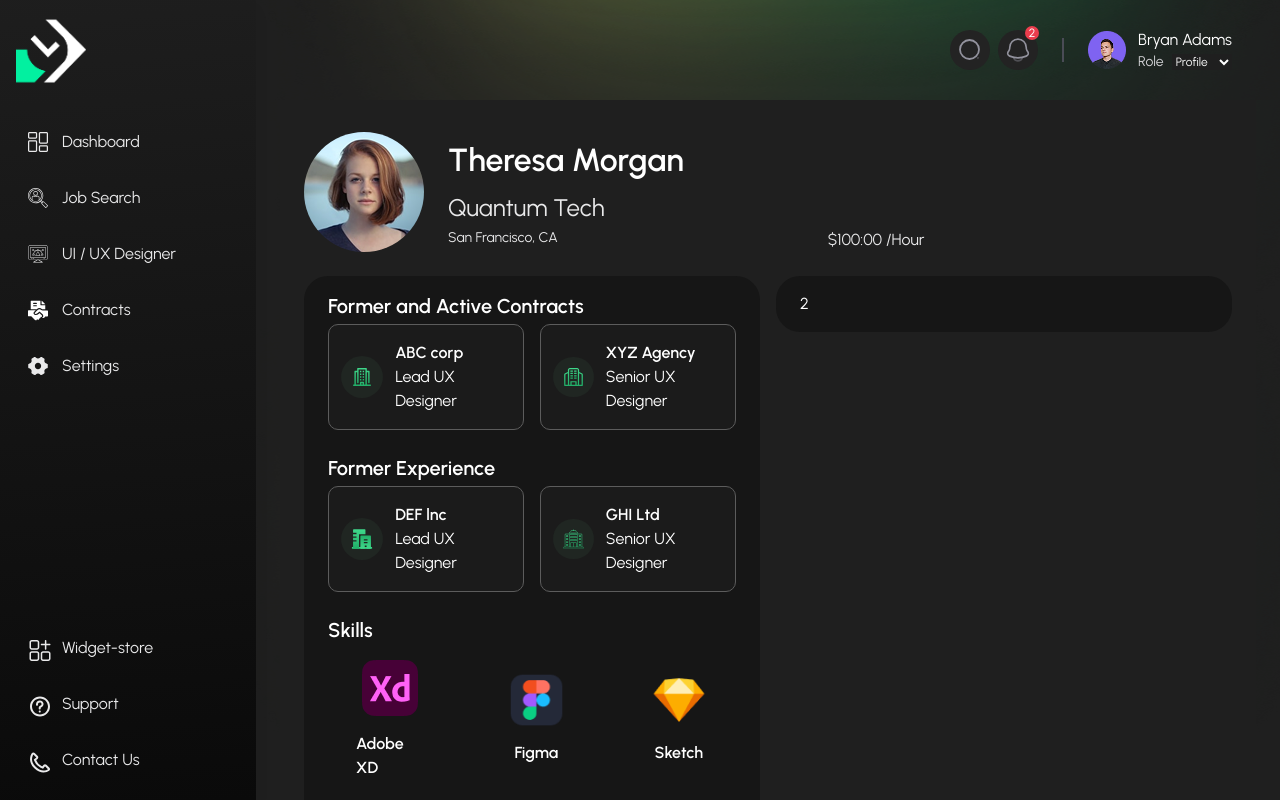
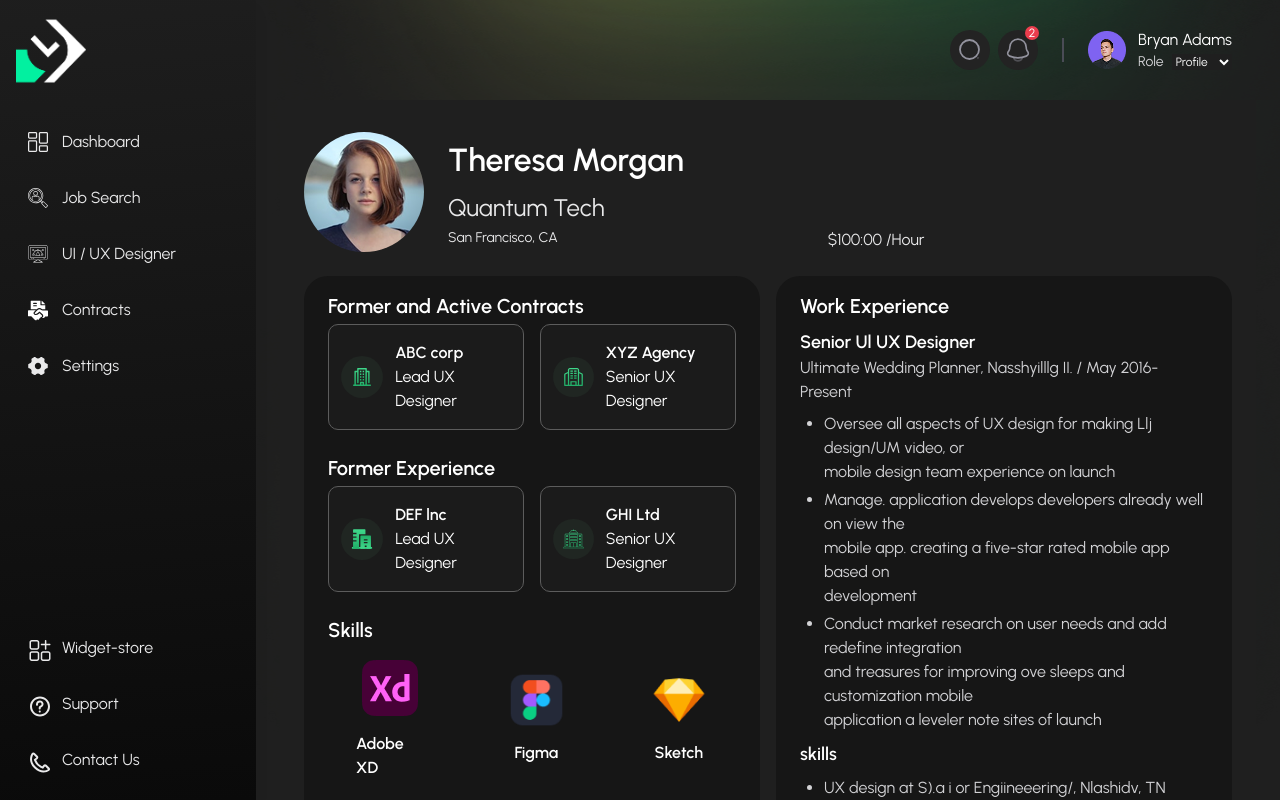
Before and after one commit to amuhaimen/joshadi22_FO83517301308, a Next.js app: page /dashboard/ui-designer-profile in a window 1280 px wide. Built offline with nearby package versions, Linux system fonts and the light colour scheme.

Commit message:
bottom part left side done

```diff
--- a/app/(dashboard)/dashboard/ui-designer-profile/_components/UIProfileBottom.tsx
+++ b/app/(dashboard)/dashboard/ui-designer-profile/_components/UIProfileBottom.tsx
@@ -10,7 +10,8 @@ import Image from "next/image";
 
 export default function UIProfileBottom() {
   return (
-    <div className=" flex items-start gap-4 mt-6">
+    <div className=" flex flex-col lg:flex-row items-start gap-4 mt-6">
+      {/* =========================== one =========================== */}
       <div className=" bg-[#161616] py-4 px-6 flex-1 text-white rounded-3xl space-y-6">
         {/* one */}
         <div>
@@ -104,21 +105,85 @@ export default function UIProfileBottom() {
             </div>
             <div className="py-4 px-3 common_btn_bg border border-[#276d4a] rounded-[10px] text-center flex-1">
               <h2 className="text-white text-base font-semibold">
-                Certified UX <br /> Designer
+                Google UX <br /> Design
               </h2>
               <p className="text-[#E9E9EA] text-sm">2025</p>
             </div>
             <div className="py-4 px-3 common_btn_bg border border-[#276d4a] rounded-[10px] text-center flex-1">
               <h2 className="text-white text-base font-semibold">
-                Certified UX <br /> Designer
+                Accessibility <br /> Certification
               </h2>
               <p className="text-[#E9E9EA] text-sm">2025</p>
             </div>
           </div>
         </div>
       </div>
+      {/*========================== two =============================== */}
       <div className=" bg-[#161616] py-4 px-6  flex-1 text-white rounded-3xl">
-        2
+        <div>
+          <h2 className=" text-xl text-white font-semibold">Work Experience</h2>
+          {/* one */}
+          <div className=" mt-2">
+            <h3 className=" text-lg text-white font-semibold">
+              Senior Ul UX Designer
+            </h3>
+            <p className=" text-[#D2D2D5] text-base ">
+              Ultimate Wedding Planner, Nasshyilllg II. / May 2016- Present
+            </p>
+            <ul className=" list-disc list-outside ml-6 space-y-1 mt-2">
+              <li className=" text-[#D2D2D5] text-base">
+                Oversee all aspects of UX design for making Llj design/UM video,
+                or <br /> mobile design team experience on launch
+              </li>
+              <li className=" text-[#D2D2D5] text-base">
+                Manage. application develops developers already well on view the <br />
+                mobile   app. creating a five-star rated mobile app based on <br />
+                development
+              </li>
+              <li className=" text-[#D2D2D5] text-base">
+                Conduct market research on user needs and add redefine
+                integration <br /> and treasures for improving ove sleeps and
+                customization mobile <br /> application a leveler note sites of launch
+              </li>
+            </ul>
+          </div>
+          <div className=" mt-2">
+            <h3 className=" text-lg text-white font-semibold">skills</h3>
+
+            <ul className=" list-disc list-outside ml-6 space-y-1 mt-2">
+              <li className=" text-[#D2D2D5] text-base">
+                UX design at S).a i or Engiineeering/, Nlashidv, TN
+              </li>
+              <li className=" text-[#D2D2D5] text-base">
+                Mobile application development
+              </li>
+              <li className=" text-[#D2D2D5] text-base">
+                User-centered design
+              </li>
+              <li className=" text-[#D2D2D5] text-base">Wireframing</li>
+              <li className=" text-[#D2D2D5] text-base">
+                Cross-functional leadership
+              </li>
+            </ul>
+          </div>
+          <div className=" mt-2">
+            <h3 className=" text-lg text-white font-semibold">
+              Certifications
+            </h3>
+
+            <ul className=" list-disc list-outside ml-6 space-y-1 mt-2">
+              <li className=" text-[#D2D2D5] text-base">
+                Certified User Experience Analyst (CXA) <br /> I April 2019
+              </li>
+              <li className=" text-[#D2D2D5] text-base">
+                NN/g UX Certification <br />I August 2017
+              </li>
+              <li className=" text-[#D2D2D5] text-base">
+                Google UX Deign Professional Certificate <br /> I October 2015
+              </li>
+            </ul>
+          </div>
+        </div>
       </div>
     </div>
   );
```
